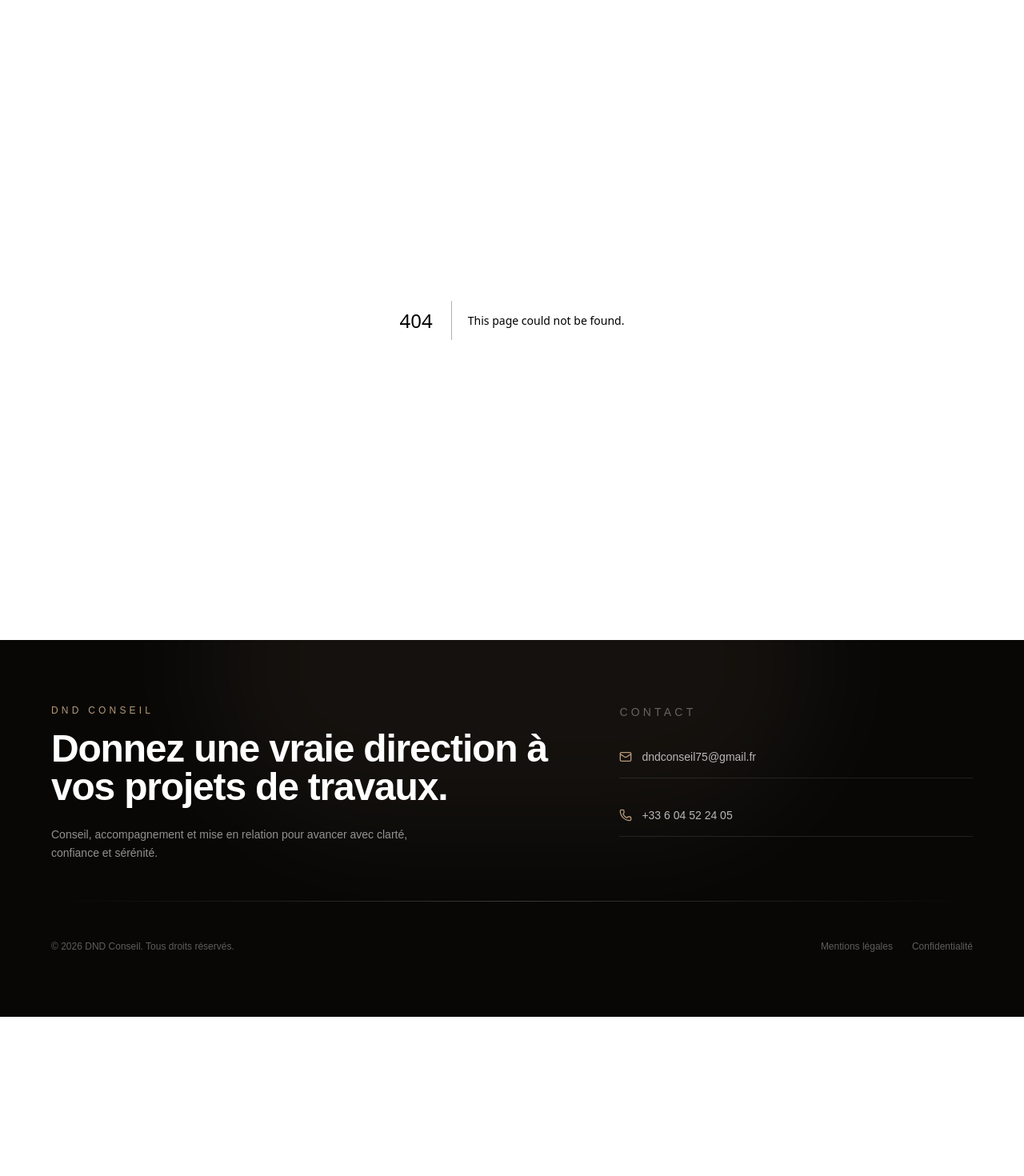
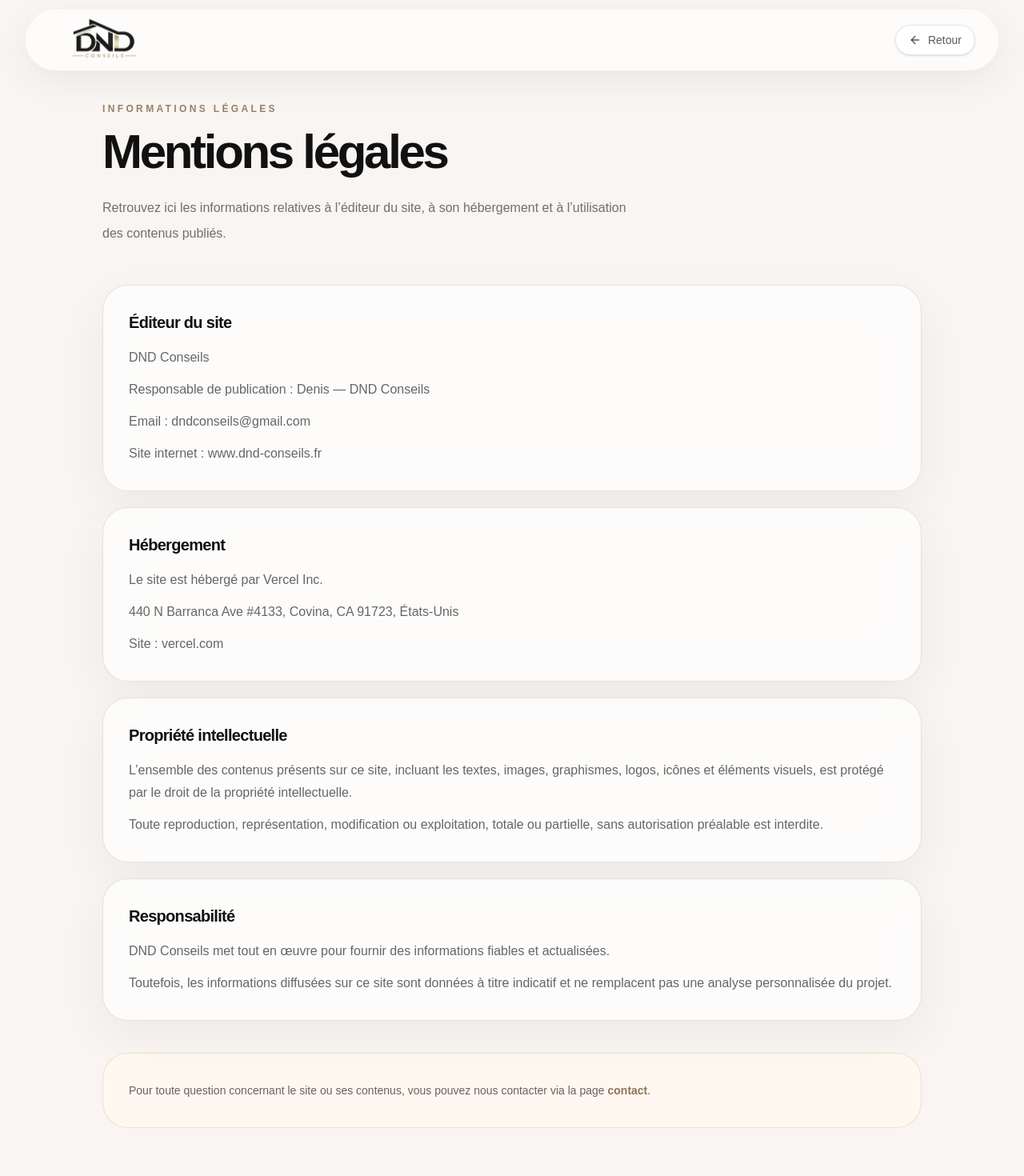
Before and after one commit to markyuna/dnd-conseils, a Next.js app: page /mentions-legales in a window 1280 px wide. Before the commit this address had no page. Shown: the top 1470 px of the page at 80% size. Before the commit the page ends 1271 px from the top, so only its background shows below. Built offline with nearby package versions, Linux system fonts and the light colour scheme.

Commit message:
refactor: upgrade testimonials section premium design

```diff
--- /dev/null
+++ b/src/app/mentions-legales/page.tsx
@@ -0,0 +1,94 @@
+import Link from "next/link";
+import Navbar from "@/components/Navbar";
+
+const sections = [
+  {
+    title: "Éditeur du site",
+    content: [
+      "DND Conseils",
+      "Responsable de publication : Denis — DND Conseils",
+      "Email : dndconseils@gmail.com",
+      "Site internet : www.dnd-conseils.fr",
+    ],
+  },
+  {
+    title: "Hébergement",
+    content: [
+      "Le site est hébergé par Vercel Inc.",
+      "440 N Barranca Ave #4133, Covina, CA 91723, États-Unis",
+      "Site : vercel.com",
+    ],
+  },
+  {
+    title: "Propriété intellectuelle",
+    content: [
+      "L’ensemble des contenus présents sur ce site, incluant les textes, images, graphismes, logos, icônes et éléments visuels, est protégé par le droit de la propriété intellectuelle.",
+      "Toute reproduction, représentation, modification ou exploitation, totale ou partielle, sans autorisation préalable est interdite.",
+    ],
+  },
+  {
+    title: "Responsabilité",
+    content: [
+      "DND Conseils met tout en œuvre pour fournir des informations fiables et actualisées.",
+      "Toutefois, les informations diffusées sur ce site sont données à titre indicatif et ne remplacent pas une analyse personnalisée du projet.",
+    ],
+  },
+];
+
+export default function MentionsLegalesPage() {
+  return (
+    <>
+      <Navbar variant="minimal" />
+
+      <main className="min-h-screen bg-[#f8f5f2] px-4 pb-24 pt-32 text-[#161616] sm:px-6">
+        <section className="mx-auto max-w-5xl">
+          <div className="mb-12">
+            <p className="mb-4 text-xs font-semibold uppercase tracking-[0.28em] text-[#9a8065]">
+              Informations légales
+            </p>
+
+            <h1 className="max-w-3xl text-4xl font-semibold tracking-[-0.055em] text-[#111] sm:text-5xl md:text-6xl">
+              Mentions légales
+            </h1>
+
+            <p className="mt-6 max-w-2xl text-base leading-8 text-black/55">
+              Retrouvez ici les informations relatives à l’éditeur du site, à
+              son hébergement et à l’utilisation des contenus publiés.
+            </p>
+          </div>
+
+          <div className="grid gap-5">
+            {sections.map((section) => (
+              <article
+                key={section.title}
+                className="rounded-[2rem] border border-black/10 bg-white/70 p-6 shadow-[0_20px_60px_rgba(0,0,0,0.05)] backdrop-blur-xl sm:p-8"
+              >
+                <h2 className="text-xl font-semibold tracking-[-0.035em] text-[#111]">
+                  {section.title}
+                </h2>
+
+                <div className="mt-4 space-y-3 text-sm leading-7 text-black/60 sm:text-base">
+                  {section.content.map((item) => (
+                    <p key={item}>{item}</p>
+                  ))}
+                </div>
+              </article>
+            ))}
+          </div>
+
+          <div className="mt-10 rounded-[2rem] border border-[#b49a7c]/25 bg-[#fff8f1] p-6 text-sm leading-7 text-black/60 sm:p-8">
+            Pour toute question concernant le site ou ses contenus, vous pouvez
+            nous contacter via la page{" "}
+            <Link
+              href="/devis?type=contact"
+              className="font-semibold text-[#8f7358] underline-offset-4 hover:underline"
+            >
+              contact
+            </Link>
+            .
+          </div>
+        </section>
+      </main>
+    </>
+  );
+}
--- a/src/components/FinalCtaSection.tsx
+++ b/src/components/FinalCtaSection.tsx
@@ -52,7 +52,7 @@ export default function FinalCtaSection() {
             href="/devis?type=etude"
             className="inline-flex rounded-full bg-white px-8 py-4 text-sm font-medium text-black transition hover:bg-[#d3bea6]"
           >
-            Demander une étude gratuite
+            Demander un diagnostic gratuite
           </Link>
         </motion.div>
       </div>
--- a/src/components/OffersSection.tsx
+++ b/src/components/OffersSection.tsx
@@ -63,8 +63,8 @@ export default function OffersSection() {
           </h2>
 
           <p className="mx-auto mt-6 max-w-2xl text-lg leading-8 text-neutral-400">
-            Des formules pensées pour sécuriser vos décisions, éviter les
-            mauvaises surprises et avancer avec plus de clarté.
+            Des formules pensées pour sécuriser vos décisions,
+            limiter les zones d’incertitude et avancer avec plus de clarté.
           </p>
         </div>
 
--- a/src/components/ProblemSolutionSection.tsx
+++ b/src/components/ProblemSolutionSection.tsx
@@ -7,7 +7,7 @@ const problems = [
   "Budget mal estimé",
   "Artisans peu fiables",
   "Retards de chantier",
-  "Mauvaises décisions techniques",
+  "Décisions mal encadrées",
 ];
 
 const solutions = [
--- a/src/components/TestimonialsSection.tsx
+++ b/src/components/TestimonialsSection.tsx
@@ -40,7 +40,7 @@ export default function TestimonialsSection() {
 
           <p className="mx-auto mt-6 max-w-2xl text-lg leading-8 text-neutral-600">
             Notre rôle est simple : vous aider à prendre les bonnes décisions
-            avant que les erreurs ne coûtent cher.
+            avant que les imprévus n’impactent votre projet.
           </p>
         </div>
 
```
